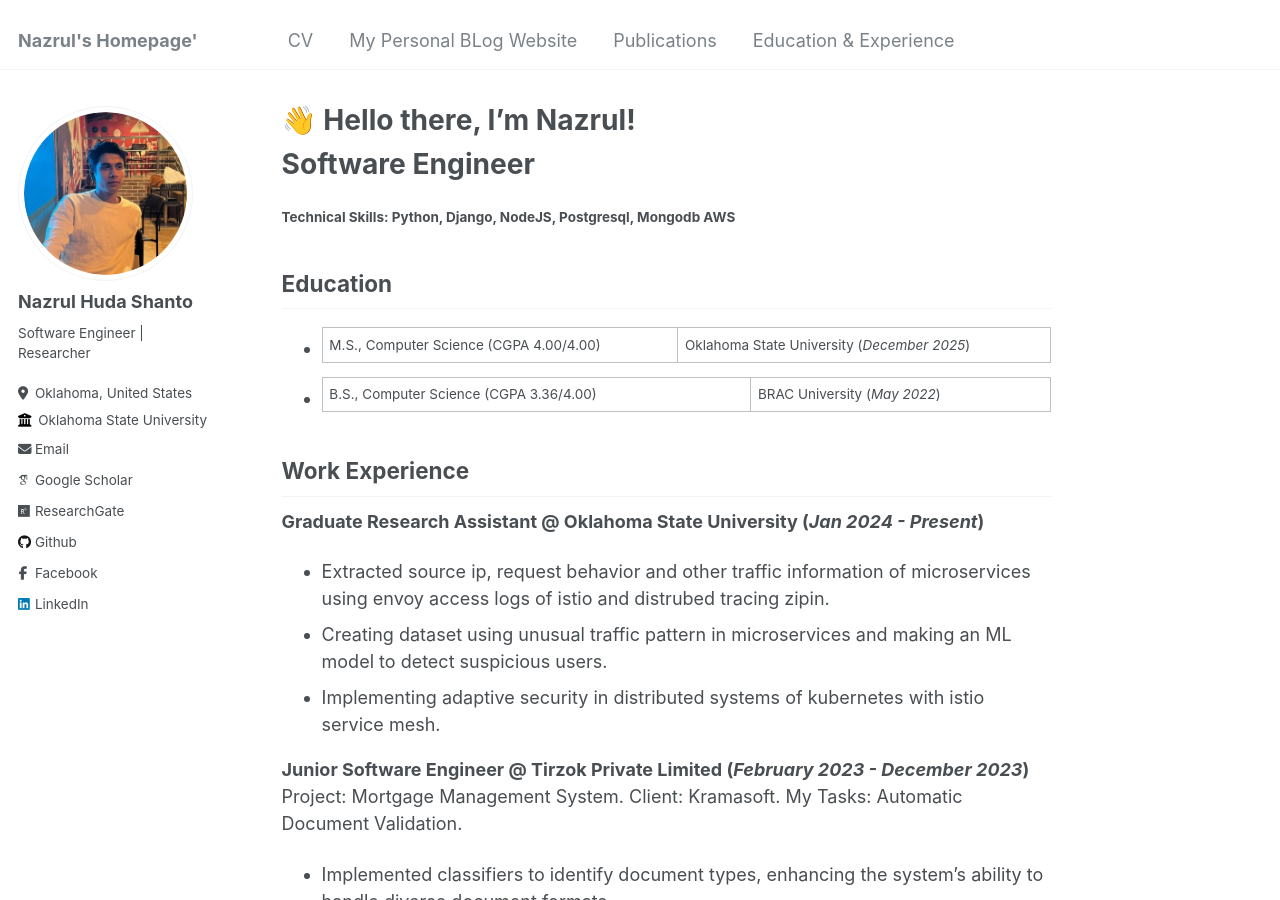
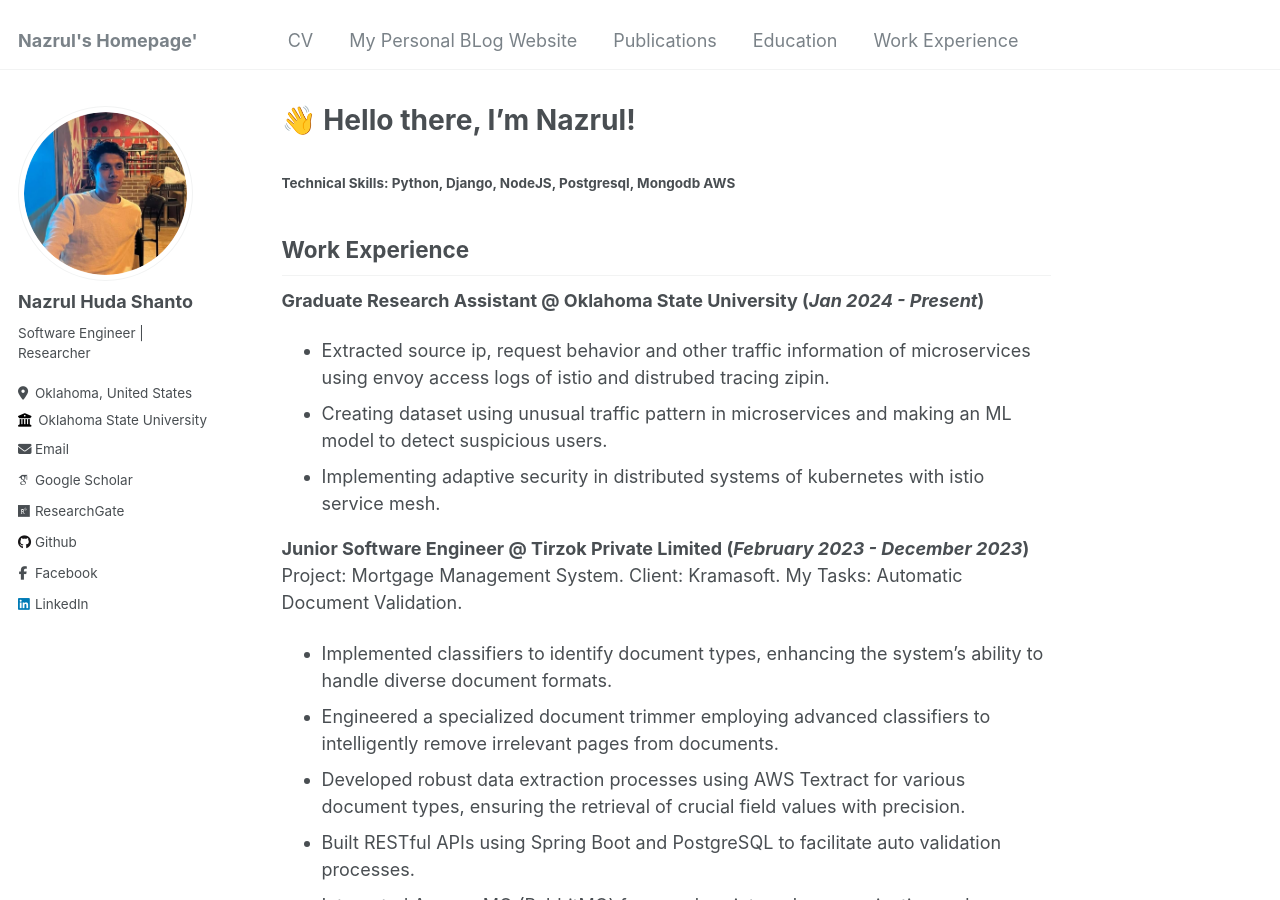
Before and after one commit to nazrulhuda/portfolio, a Jekyll site: the page built from _pages/workex.md, in a window 1280 px wide and 900 px high. Built offline with Jekyll 4.4.1, drawn with Linux system fonts in a browser that asks for light colours; some web fonts are replaced.

Commit message:
first commit

```diff
--- a/_data/navigation.yml
+++ b/_data/navigation.yml
@@ -12,8 +12,10 @@ main:
 
  # - title: "Talks"
   #  url: /talks/
+  - title: "Education"
+    url: /edu/
 
-  - title: "Education & Experience"
+  - title: "Work Experience"
     url: /workex/
 
 
--- a/_pages/workex.md
+++ b/_pages/workex.md
@@ -7,13 +7,8 @@ redirect_from:
   - /workex.html
 ---
 
-# Software Engineer
-
 #### Technical Skills: Python, Django, NodeJS, Postgresql, Mongodb AWS
 
-## Education
-- M.S., Computer Science (CGPA 4.00/4.00)	| Oklahoma State University (_December 2025_)
-- B.S., Computer Science (CGPA 3.36/4.00) | BRAC University (_May 2022_)
 
 ## Work Experience
 **Graduate Research Assistant @ Oklahoma State University (_Jan 2024 - Present_)**
```
Also changed, not shown: _pages/Education.md (added, +12 -0 lines).
